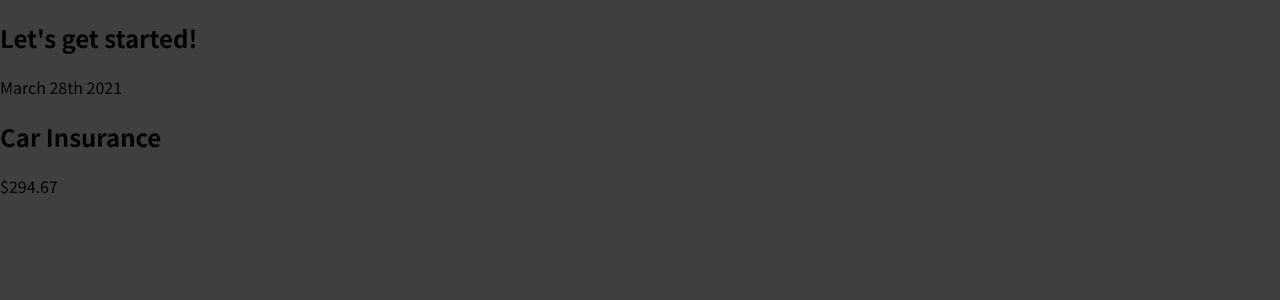
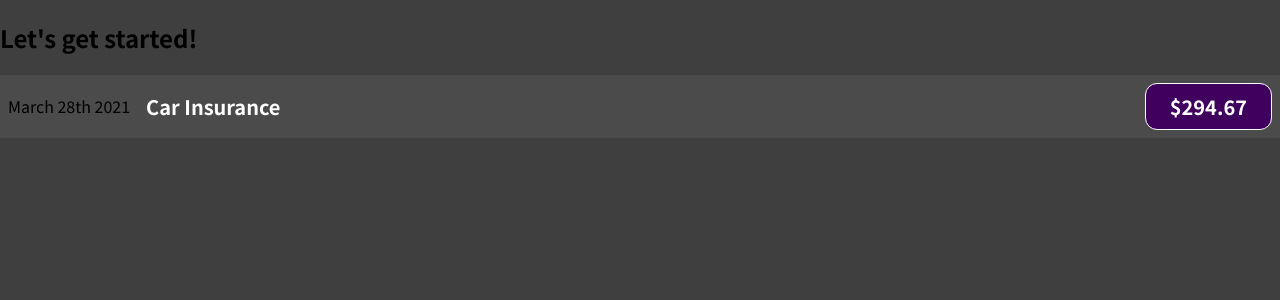
Before and after one commit to ashkheid-zz/prc---expense-tracker, a JavaScript app: page / in a window 1280 px wide. Shown: the top 300 px of the page. Built offline with nearby package versions, Linux system fonts and the light colour scheme.

Commit message:
Import ExpenseItem.css
import and use stylings

```diff
--- a/src/components/ExpenseItem.js
+++ b/src/components/ExpenseItem.js
@@ -1,10 +1,12 @@
+import './ExpenseItem.css';
+
 function ExpenseItem() {
   return (
-    <div>
+    <div className="expense-item">
       <div>March 28th 2021</div>
-      <div>
+      <div className="expense-item__description">
         <h2>Car Insurance</h2>
-        <div>$294.67</div>
+        <div className="expense-item__price">$294.67</div>
       </div>
     </div>
   );
```
